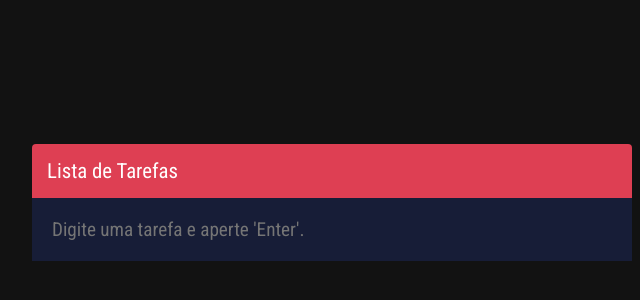
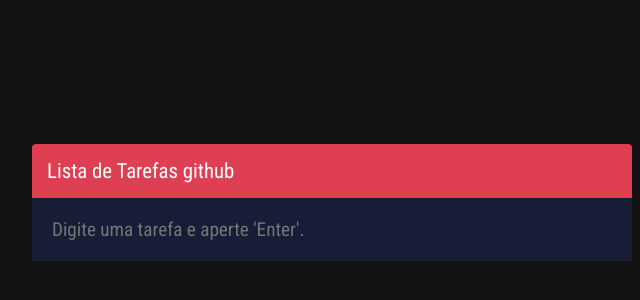
Before and after one commit to espiritusca/lista-de-tarefas-2, a plain HTML site: page index.html in a window 1280 px wide. Shown: the part 198-498 px from the top of the page, 308-948 px from the left. Drawn offline with Linux system fonts and the light colour scheme.

Commit message:
alterando header

```diff
--- a/index.html
+++ b/index.html
@@ -9,7 +9,7 @@
 <body>
 
   <div class="todolist">
-    <header>Lista de Tarefas</header>
+    <header>Lista de Tarefas github</header>
 
     <section class="wrapper-list">
       <ul id="list" class="list">
```
